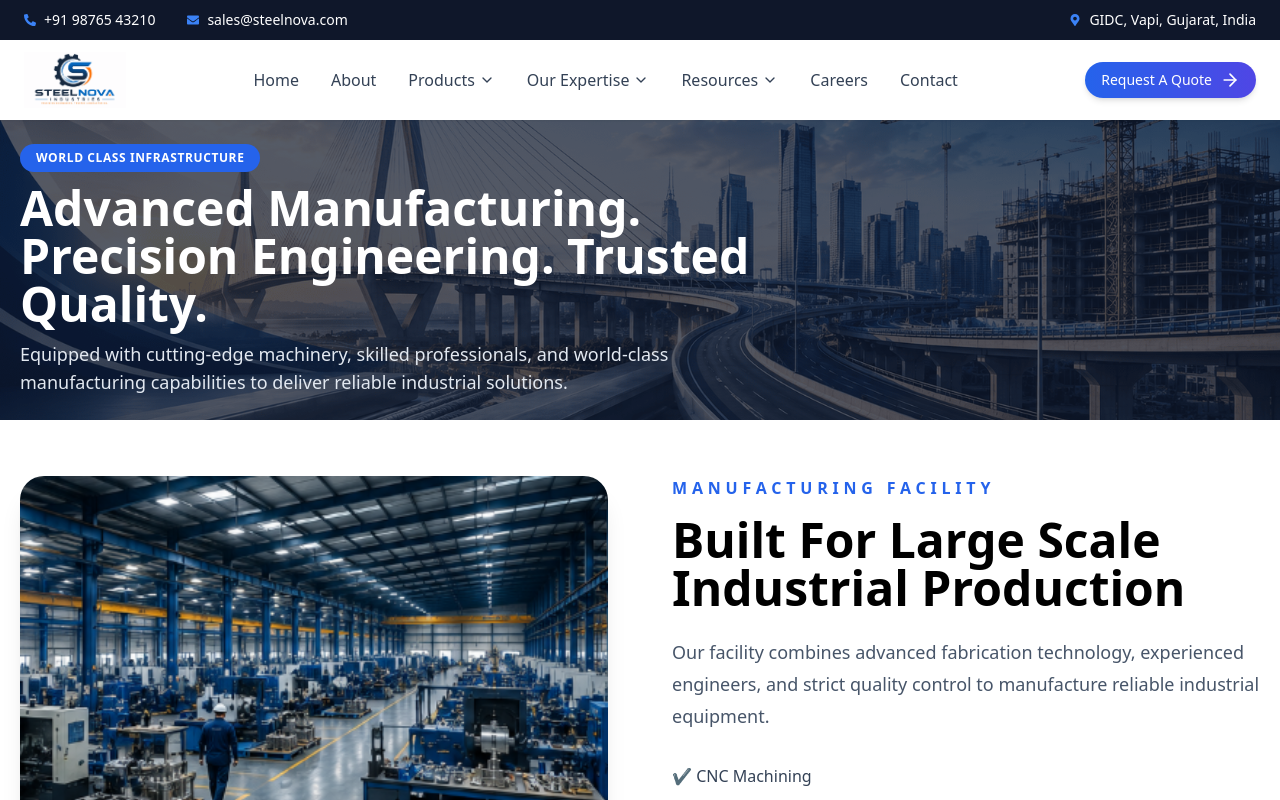
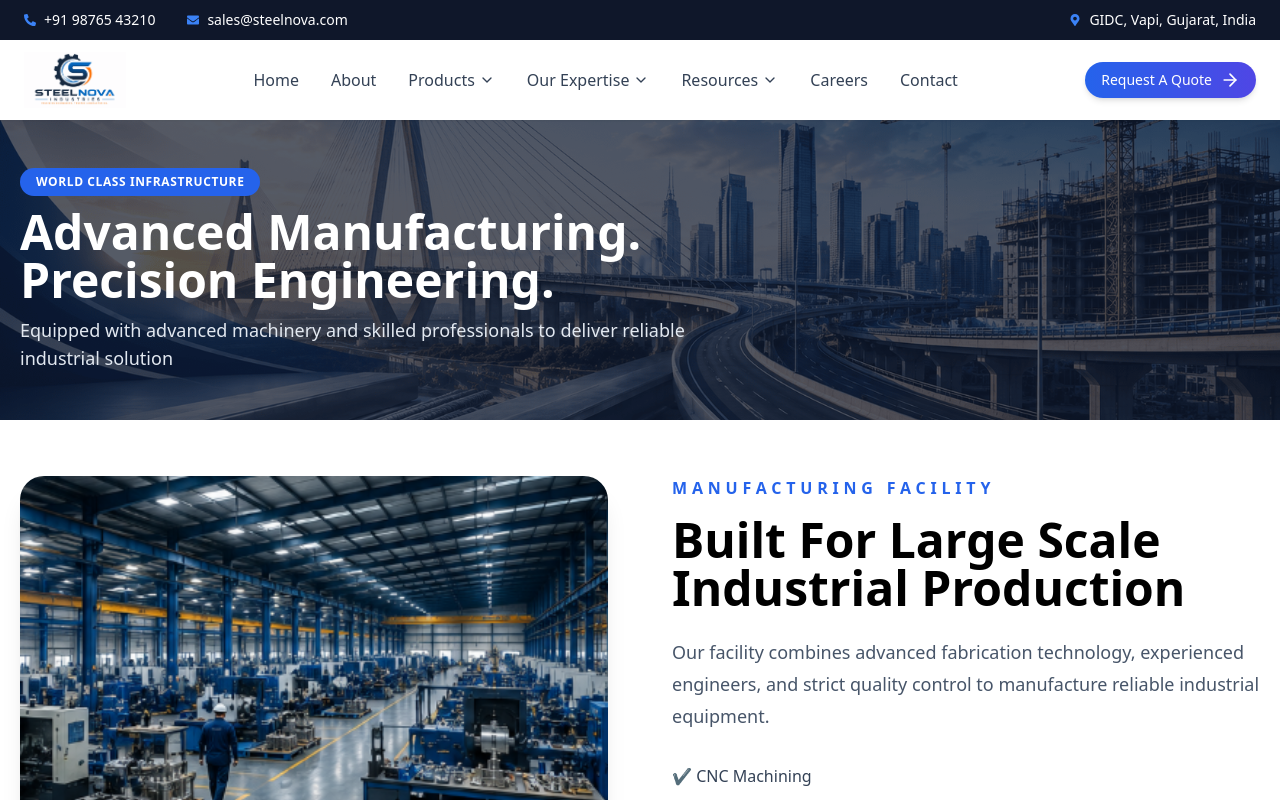
Before and after one commit to Parthchampaneri23/SteelNova, a React app in the folder frontend/: page /infrastructure in a window 1280 px wide. Shown: the top 800 px of the page. Built offline with nearby package versions, Linux system fonts and the light colour scheme; the HTML template or start-up script is replaced by a standard one.

Commit message:
feat: add IndustryHero and InfrastructureHero components for sector pages

```diff
--- a/frontend/src/components/industries/IndustryHero.jsx
+++ b/frontend/src/components/industries/IndustryHero.jsx
@@ -23,8 +23,7 @@ const IndustryHero = () => {
                     </h1>
 
                     <p className="mt-3 max-w-2xl text-sm leading-6 text-slate-200 md:text-lg md:leading-7">
-                        SteelNova delivers world-class industrial equipment and fabrication
-                        solutions trusted by leading industries across India and global markets.
+                        SteelNova delivers world-class industrial equipment and fabrication solutions trusted across India and global markets.
                     </p>
 
                 </div>
--- a/frontend/src/components/infrastructure/InfrastructureHero.jsx
+++ b/frontend/src/components/infrastructure/InfrastructureHero.jsx
@@ -21,13 +21,10 @@ const InfrastructureHero = () => {
                     <h1 className="mt-3 max-w-3xl text-3xl font-bold leading-tight text-white md:text-5xl">
                         Advanced Manufacturing.
                         Precision Engineering.
-                        Trusted Quality.
                     </h1>
 
                     <p className="mt-3 max-w-2xl text-sm leading-6 text-slate-200 md:text-lg md:leading-7">
-                        Equipped with cutting-edge machinery, skilled professionals,
-                        and world-class manufacturing capabilities to deliver
-                        reliable industrial solutions.
+                        Equipped with advanced machinery and skilled professionals to deliver reliable industrial solution
                     </p>
 
                 </div>
```
